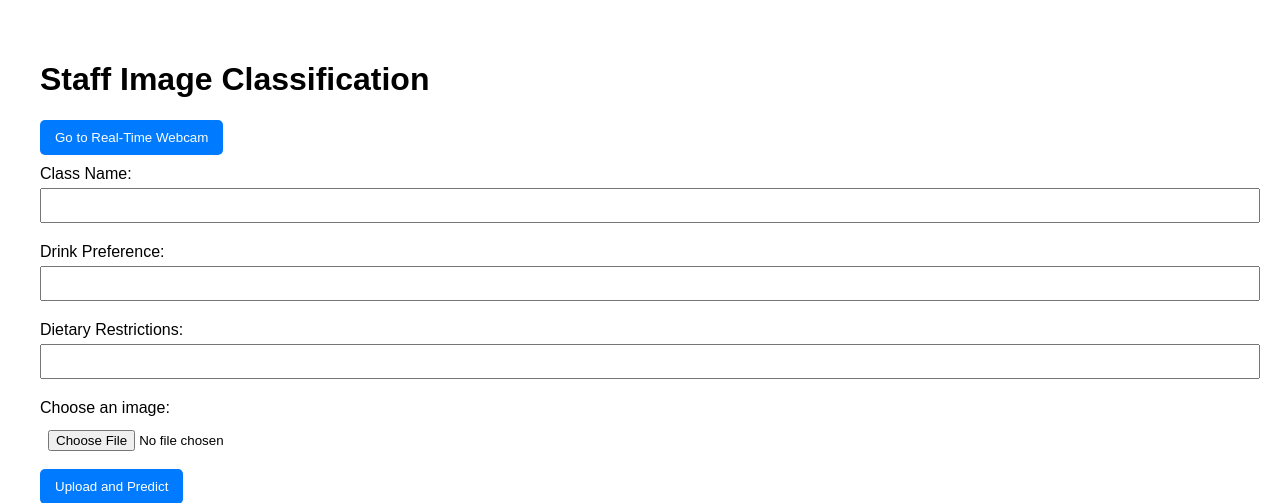
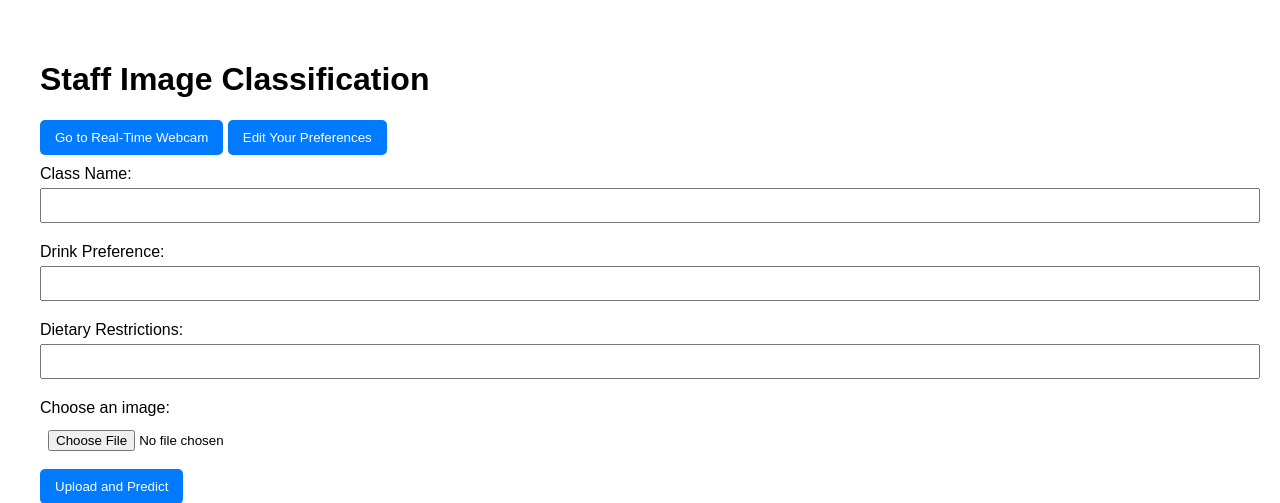
Before and after one commit to codex24g/FlaskApp, a Flask app: page / in a window 1280 px wide. Shown: the top 503 px of the page. Run offline with Flask 3, Linux system fonts and the light colour scheme.

Commit message:
Update index4.html

```diff
--- a/templates/index4.html
+++ b/templates/index4.html
@@ -43,6 +43,7 @@
 <body>
     <h1>Staff Image Classification</h1>
     <button onclick="window.location.href='/real_time';">Go to Real-Time Webcam</button>
+    <button onclick="window.location.href='/edit_preferences';">Edit Your Preferences</button>
     <form id="upload-form" enctype="multipart/form-data">
         <label for="class_name">Class Name:</label>
         <input type="text" id="class_name" name="class_name" required>
```
